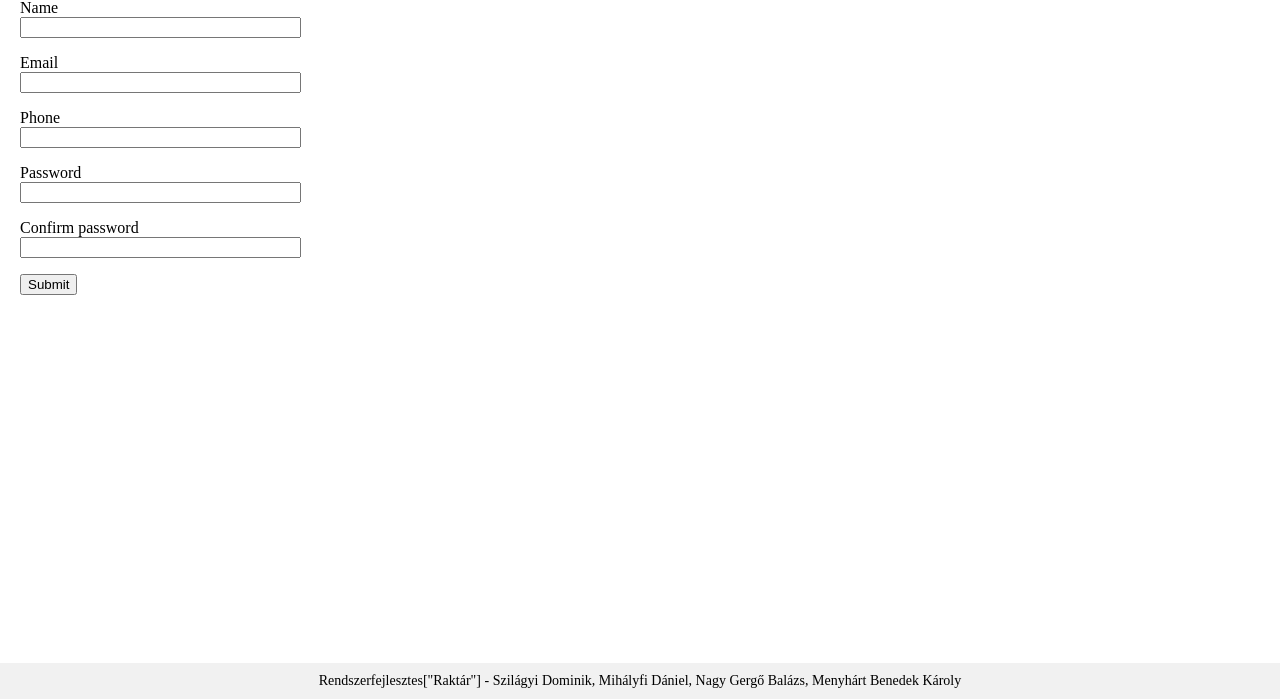
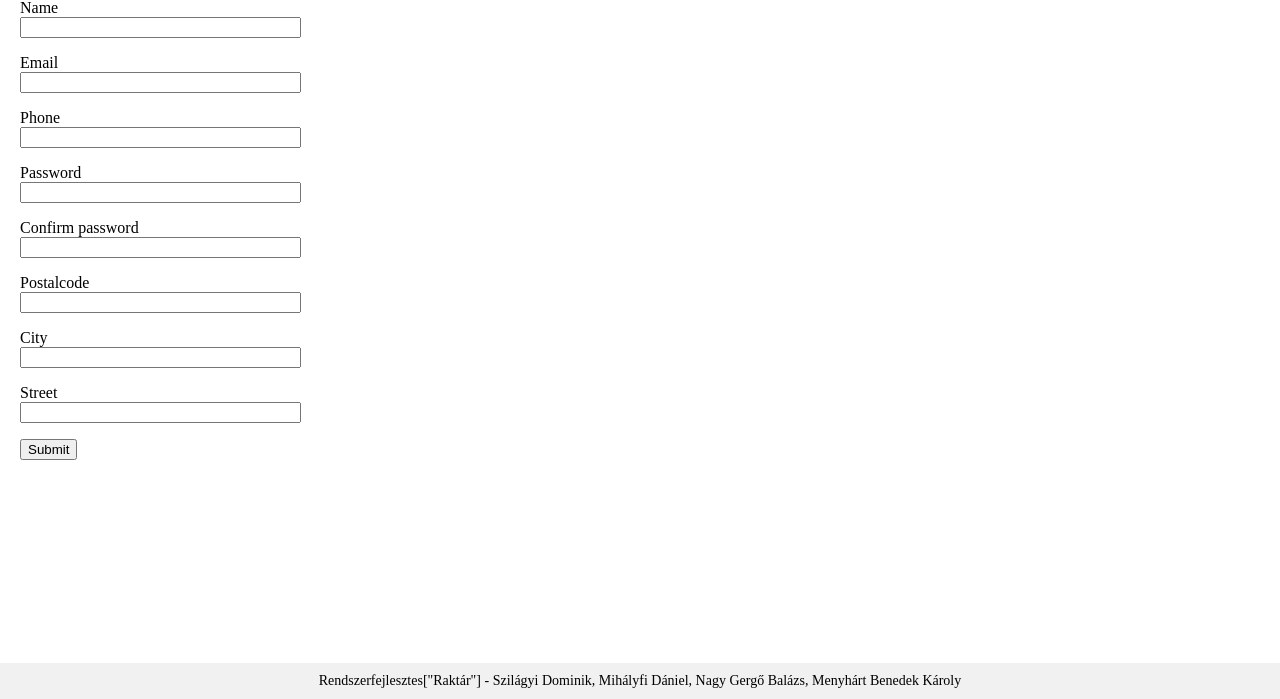
Before and after one commit to BenedekMenyhart/rendszerfejlesztes, a Python web app: template app/templates/register.html in a window 1280 px wide. Shown: the part 101-800 px from the top of the page. Run offline with Jinja, Linux system fonts and the light colour scheme; the template is opened without the code that fills it: most values are stand-ins (such as "Sample title", 1, 10 or a date in 2020); form fields are guessed from the names that the template uses.

Commit message:
regisztráció befejezése

```diff
--- a/app/forms/registrationForm.py
+++ b/app/forms/registrationForm.py
@@ -11,4 +11,7 @@ class RegistrationForm(FlaskForm):
     confirm_password = PasswordField(
         "Confirm Password", validators=[DataRequired(), EqualTo("password")]
     )
+    postalcode=StringField("Postal code", validators=[DataRequired()])
+    city=StringField("City", validators=[DataRequired()])
+    street=StringField("Street", validators=[DataRequired()])
     submit = SubmitField("Register")
--- a/app/templates/register.html
+++ b/app/templates/register.html
@@ -46,6 +46,30 @@
         </p>
 
         <p>
+            {{ form.postalcode.label }}<br />
+            {{ form.postalcode(size=32) }}<br />
+            {% for error in form.postalcode.errors %}
+                <span style="color:red;">[{{error}}]</span>
+            {% endfor %}
+        </p>
+
+        <p>
+            {{ form.city.label }}<br />
+            {{ form.city(size=32) }}<br />
+            {% for error in form.city.errors %}
+                <span style="color:red;">[{{error}}]</span>
+            {% endfor %}
+        </p>
+
+        <p>
+            {{ form.street.label }}<br />
+            {{ form.street(size=32) }}<br />
+            {% for error in form.street.errors %}
+                <span style="color:red;">[{{error}}]</span>
+            {% endfor %}
+        </p>
+
+        <p>
             {{ form.submit() }}
         </p>
     </form>
```
Also changed, not shown: app/blueprints/__init__.py (+39 -8 lines).
